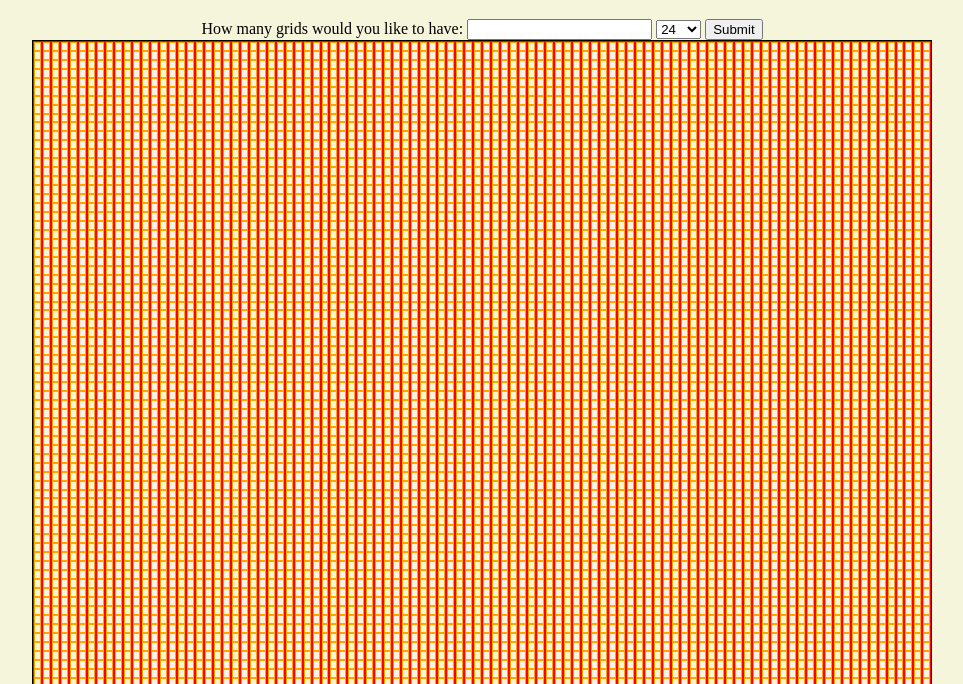
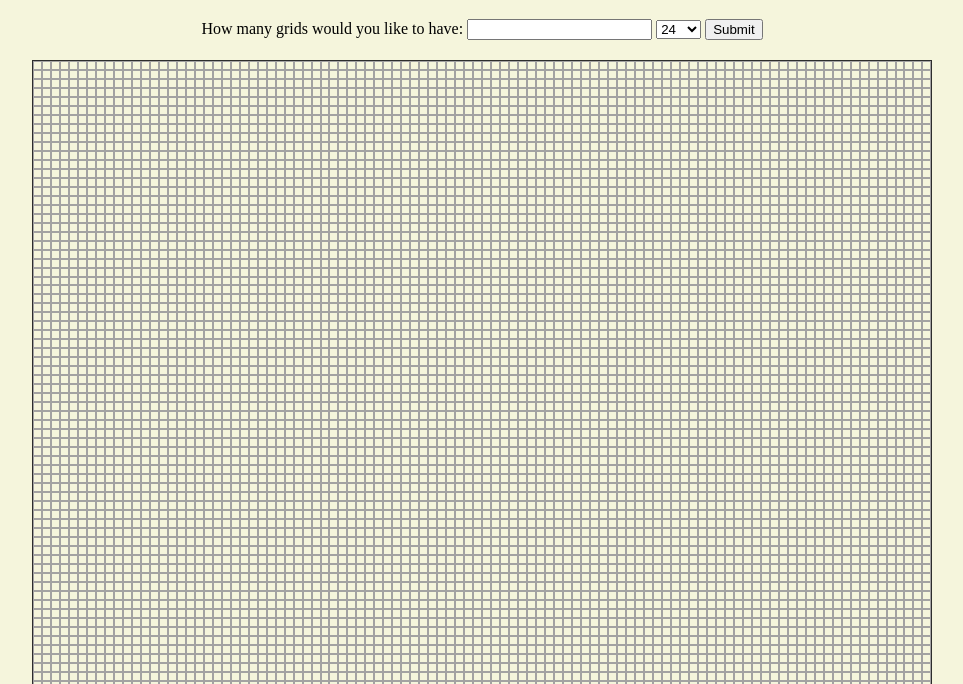
Before and after one commit to BP-cmd/etchSketch, a plain HTML site: page index.html in a window 1280 px wide. Shown: the part 69-753 px from the top of the page, without its empty margins (158-1121 px from the left). Drawn offline with Linux system fonts and the light colour scheme.

Commit message:
add basic sketch feture with design tweaks

```diff
--- a/script.js
+++ b/script.js
@@ -13,10 +13,12 @@ for(let i = 0; i<100; i++){
   let gridRow = document.createElement('div');
   for(let j=0; j<100; j++){
    let gridCol = document.createElement('div');
+   gridCol.addEventListener("mouseover", colorGrid)
    gridRow.appendChild(gridCol);
   }
   parentGrid.appendChild(gridRow);
 }
 
-// parentGrid.style.width = (64*10)+"px";
-// parentGrid.style.height = (64*10)+"px";
+function colorGrid(event){
+  event.target.style.backgroundColor = "black";
+};
--- a/style.css
+++ b/style.css
@@ -13,17 +13,17 @@ body {
   display: flex;
   width: 900px;
   height: 900px;
-  border: 1px solid black;
+  border: 1px solid rgb(45, 45, 45);
+  margin: 20px 0px 50px 0px;
 }
 
 .main-container >div {
   display: flex;
   flex-direction: column;
   flex: 1 1;
-  border: 1px solid red;
 }
 
 .main-container>div>div{
   flex: 1 1;
-  border: 1px solid orange;
+  border: 1px solid rgb(163, 162, 162);
 }
```
Also changed, not shown: index.html (+0 -16 lines).
